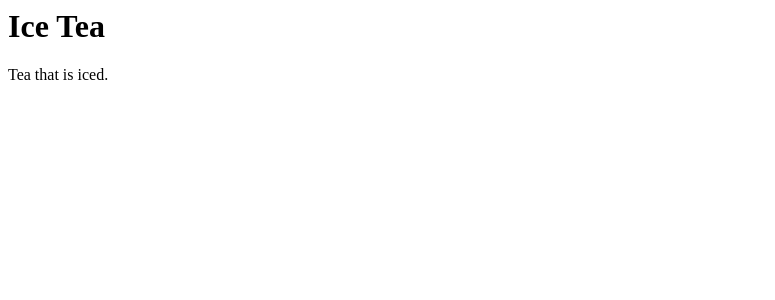
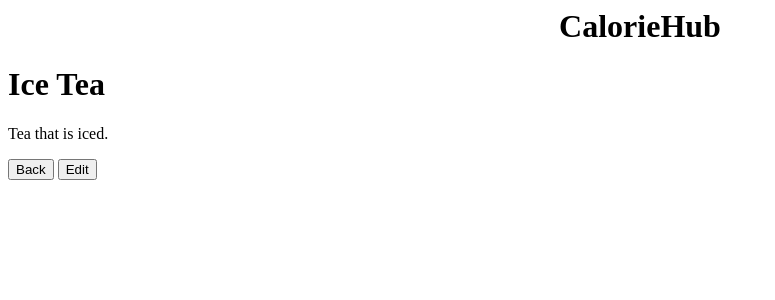
Before and after one commit to harriskwong1208/CalorieHub, a Django app: page /food/1 in a window 1280 px wide. Shown: the top 300 px of the page, without its empty margins (0-775 px from the left). Run offline with Django 4.2, Linux system fonts and the light colour scheme; data comes from the database, SQL or seed files in the repository; both versions use the stored data as it was after the commit.

Commit message:
Added updateViews  in food views.

```diff
--- a/food/templates/food/food_detail.html
+++ b/food/templates/food/food_detail.html
@@ -1,5 +1,12 @@
-<html>
+{% extends "base.html"%}
+
+{% block content %}
+
+
     <h1>{{food.title}} </h1>
 
     <p>{{food.text}}</p>
-</html>
+    <a href="{% url 'food.list'%}"><button>Back</button></a>
+    <a href="{% url 'food.update' pk=food.id %}"><button>Edit</button></a>
+
+{% endblock %}
--- a/food/templates/food/food_form.html
+++ b/food/templates/food/food_form.html
@@ -2,10 +2,12 @@
 
 {%block content %}
 
-<form action="{% url 'food.new'%}" method="POST">{% csrf_token %}
+<form  method="POST">{% csrf_token %}
     {{form}}
     <button type="submit">Submit</button>
 </form>
 
 
+
+<a href="{% url 'food.list'%}"><button>Cancel</button></a>
 {% endblock %}
--- a/food/urls.py
+++ b/food/urls.py
@@ -9,4 +9,7 @@ urlpatterns = [
     #pass pk for each food item
     path('<int:pk>',views.FoodDetailView.as_view(),name="food.detail"),
     path('new/',views.FoodCreateView.as_view(),name="food.new"),
+    path('<int:pk>/edit',views.FoodUpdateView.as_view(),name="food.update"),
+
+
 ]
--- a/food/views.py
+++ b/food/views.py
@@ -1,12 +1,17 @@
 from django.shortcuts import render
 
-from django.views.generic import CreateView,DetailView,ListView
+from django.views.generic import CreateView,DetailView,ListView,UpdateView
 
 #for error raising
 from django.http import Http404
 
 from .models import Food
 from .forms import FoodForm
+
+class FoodUpdateView(UpdateView):
+    model = Food
+    form_class = FoodForm
+    success_url = '/food/'
 
 class FoodCreateView(CreateView):
     model = Food
```
Also changed, not shown: db.sqlite3.
